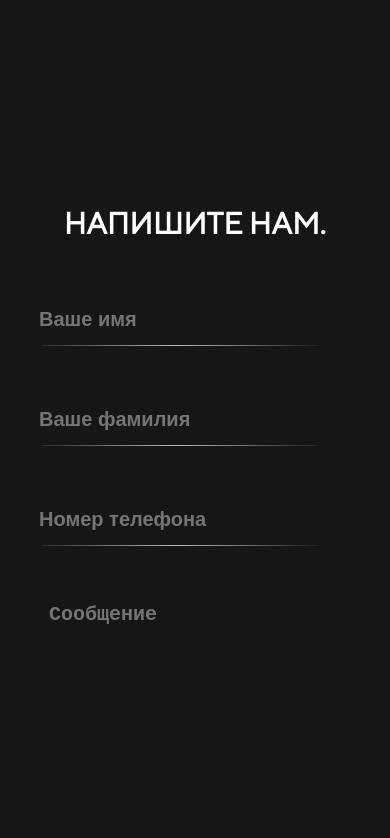
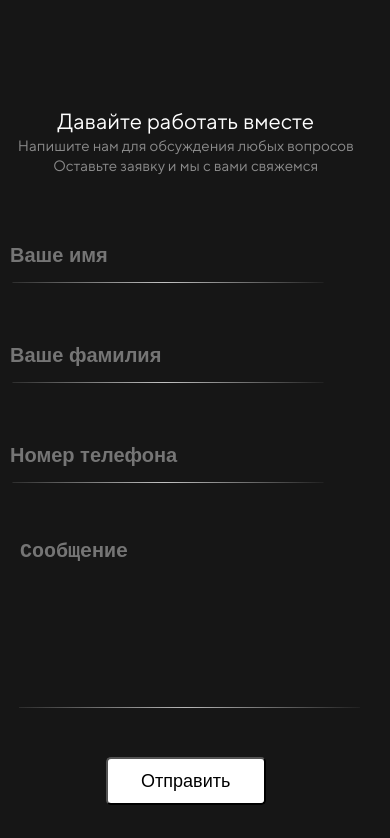
Before and after one commit to Baxtiyor1/tasmim, a plain HTML site: page index.html in a window 390 px wide. Shown: the part 4835-5673 px from the top of the page. Drawn offline with nearby package versions, Linux system fonts and the light colour scheme.

Commit message:
add favicom icon and change some mistake

```diff
--- a/about.html
+++ b/about.html
@@ -4,6 +4,7 @@
     <meta charset="UTF-8">
     <meta http-equiv="X-UA-Compatible" content="IE=edge">
     <meta name="viewport" content="width=device-width, initial-scale=1.0">
+    <link rel="shortcut icon" href="/img/tasmim_favicom_icon.png" type="image/x-icon" />
     <title>About</title>
     <link rel="stylesheet" href="./services.html">
     <link rel="stylesheet" href="./index.html">
--- a/blog.html
+++ b/blog.html
@@ -4,6 +4,7 @@
     <meta charset="UTF-8">
     <meta http-equiv="X-UA-Compatible" content="IE=edge">
     <meta name="viewport" content="width=device-width, initial-scale=1.0">
+    <link rel="shortcut icon" href="/img/tasmim_favicom_icon.png" type="image/x-icon" />
     <title>Blog</title>
     <link rel="stylesheet" href="./services.html">
     <link rel="stylesheet" href="./about.html">
--- a/contact.html
+++ b/contact.html
@@ -4,6 +4,7 @@
     <meta charset="UTF-8">
     <meta http-equiv="X-UA-Compatible" content="IE=edge">
     <meta name="viewport" content="width=device-width, initial-scale=1.0">
+    <link rel="shortcut icon" href="/img/tasmim_favicom_icon.png" type="image/x-icon" />
     <title>Контакты</title>
     <link rel="stylesheet" href="./services.html">
     <link rel="stylesheet" href="./about.html">
--- a/index.html
+++ b/index.html
@@ -4,6 +4,7 @@
     <meta charset="UTF-8">
     <meta http-equiv="X-UA-Compatible" content="IE=edge">
     <meta name="viewport" content="width=device-width, initial-scale=1.0">
+    <link rel="shortcut icon" href="/img/tasmim_favicom_icon.png" type="image/x-icon" />
     <title>Tasmim</title>
     <link rel="stylesheet" href="./services.html">
     <link rel="stylesheet" href="./about.html">
@@ -489,6 +490,10 @@
                     <button class="blog__numbers--btn" type="button">Далее >></button>
                 </div>
                 <div id="message" class="contact" data-aos="zoom-in">
+                    <div class="contact__mobile--box">
+                        <h3 class="contact__mobile--title">Давайте работать вместе</h3>
+                        <p class="contact__mobile--text">Напишите нам для обсуждения любых вопросов <br> Оставьте заявку и мы с вами свяжемся</p>
+                    </div>
                     <h2 class="contact__title">НАПИШИТЕ НАМ.</h2>
                     <form class="contact__box">
                         <div class="contact__aside">
--- a/sass/_blocks/_blog.scss
+++ b/sass/_blocks/_blog.scss
@@ -170,6 +170,7 @@
             margin-left: 61vw;
         }
         &__numbers{
+            width: 100%;
             &--box{
                 font-size: 20px;
             }
@@ -253,6 +254,9 @@
         border-radius: 5px;
         cursor: pointer;
     }
+    &__mobile--box{
+        display: none;
+    }
 }
 
 
@@ -281,11 +285,15 @@
 }
 @media screen and (max-width: 950px) {
     .contact{
+        margin: 0;
+        padding: 0;
+        margin-top: 110px;
         border: none;
         border-radius: 0;
         max-width: 95%;
         &__title{
             font-size: 30px;
+            display: none;
         }
         &__box{
             margin-top: 50px;
@@ -299,10 +307,29 @@
         }
         &__textarea{
             width: 100%;
+            height: 170px;
         }
         &__btn{
             margin: 0 auto;
             margin-top: 50px;
         }
+        &__mobile{
+            &--box{
+                display: block;
+            }
+            &--title{
+                font-weight: 500;
+                font-size: 22px;
+                line-height: 130%;
+                text-align: center;
+                color: #FFFFFF;
+            }
+            &--text{
+                text-align: center;
+                font-size: 15px;
+                line-height: 135%;
+                color: rgba(255, 255, 255, 0.5);
+            }
+        }
     }
 }
--- a/sass/_blocks/_partner.scss
+++ b/sass/_blocks/_partner.scss
@@ -44,3 +44,10 @@
         }
     }
 }
+@media screen and (max-width: 375px) {
+    .partner{
+        &__img{
+            width: 90px;
+        }
+    }
+}
--- a/sass/_blocks/_price.scss
+++ b/sass/_blocks/_price.scss
@@ -238,3 +238,12 @@
         }
     }
 }
+@media screen and (max-width: 375px) {
+    .price{
+        &__box{
+            &--text{
+                height: auto;
+            }
+        }
+    }
+}
--- a/services.html
+++ b/services.html
@@ -4,6 +4,7 @@
     <meta charset="UTF-8">
     <meta http-equiv="X-UA-Compatible" content="IE=edge">
     <meta name="viewport" content="width=device-width, initial-scale=1.0">
+    <link rel="shortcut icon" href="/img/tasmim_favicom_icon.png" type="image/x-icon" />
     <title>Services</title>
     <link rel="stylesheet" href="./index.html">
     <link rel="stylesheet" href="./about.html">
```
Also changed, not shown: css/main.css, img/tasmim_favicom_icon.png (added), 1 other file.
